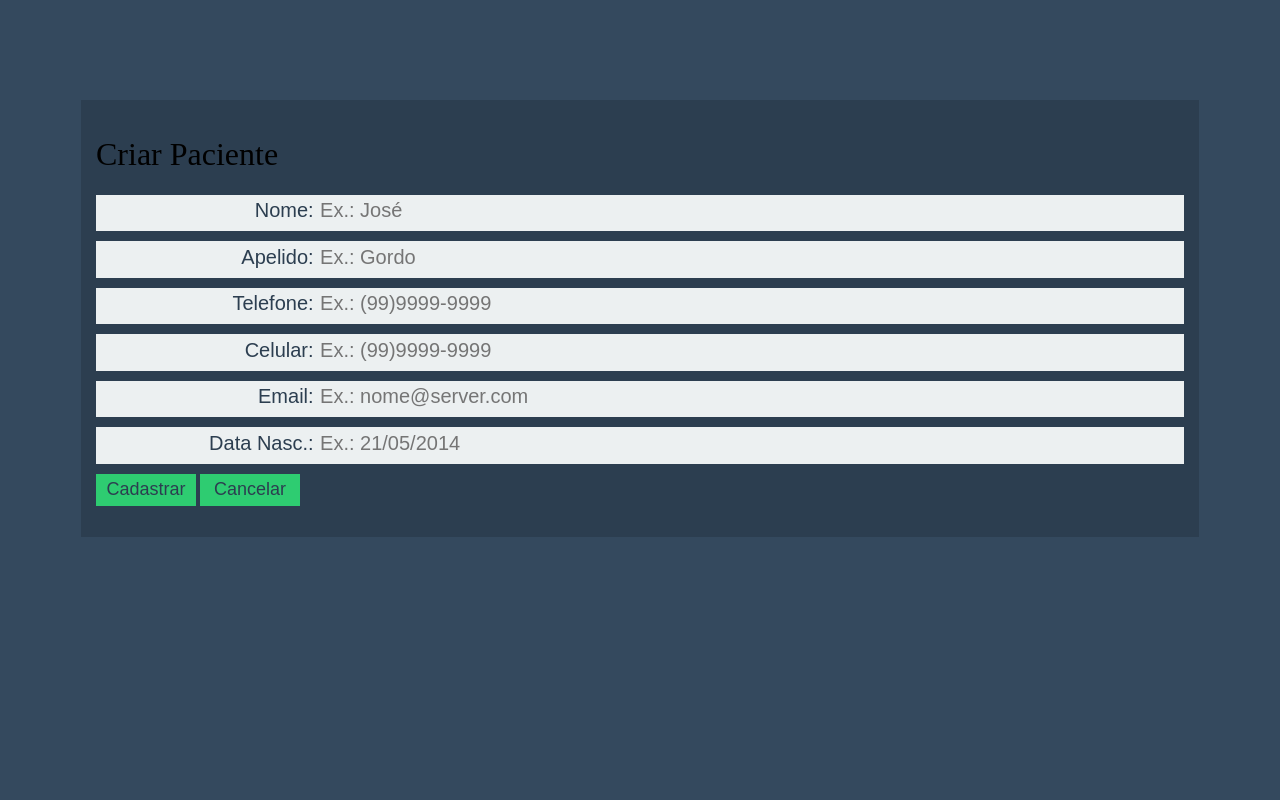
After one commit to othman853/PHP-INTERDIS, a PHP site: page /view/criarPaciente.php in a window 1280 px wide. The commit adds this page. Run offline with PHP 8.4, Linux system fonts and the light colour scheme.

Commit message:
Iniciando criação de novas páginas do menu

```diff
--- /dev/null
+++ b/view/criarPaciente.php
@@ -0,0 +1,51 @@
+<html>
+<head>
+	<meta charset="UTF-8">
+
+	<link rel="stylesheet" href="css/main.css" type="text/css">
+	<link rel="stylesheet" href="css/paciente.css" type="text/css">
+
+	<?php include_once '../controller/PacienteCtr.class.php'; ?>
+
+	<title>Manter Pacientes</title>
+</head>
+<body>
+	<div id="form-wraper">
+		<form action="paciente.php" method="post">
+			<h1 class="title">Criar Paciente</h1>
+
+				<div class="form-group">
+					<label class="form-component" for="nome">Nome:</label>
+					<input type="text" name="nome" id="nome" class="form-component input" placeholder="Ex.: José">
+				</div>
+
+				<div class="form-group">
+						<label class="form-component" for="apelido">Apelido:</label>
+						<input type="text" name="apelido" id="apelido" class="form-component input" placeholder="Ex.: Gordo">
+					</div>
+
+					<div class="form-group">
+						<label class="form-component" for="telefone">Telefone:</label>
+						<input type="text" name="telefone" id="telefone" class="form-component input" placeholder="Ex.: (99)9999-9999">
+					</div>
+
+					<div class="form-group">
+						<label class="form-component" for="celular">Celular:</label>
+						<input type="text" name="celular" id="celular" class="form-component input" placeholder="Ex.: (99)9999-9999">
+					</div>
+
+					<div class="form-group">
+						<label class="form-component" for="email">Email:</label>
+						<input type="email" name="email" class="form-component input" placeholder="Ex.: nome@server.com">
+					</div>
+
+					<div class="form-group">
+						<label class="form-component" for="senha">Data Nasc.:</label>
+						<input type="text" name="dtNascimento" id="dt-nascimento" class="form-component input" placeholder="Ex.: 21/05/2014">
+					</div>
+				<input type="submit" class="form-component button" name="enviar" value="Cadastrar" />
+				<input type="submit" class="form-component button button-cancel" id="cancelar" name="cancelar" value="Cancelar" />
+		</form>
+	</div>
+</body>
+</html>
--- a/view/css/menu.css
+++ b/view/css/menu.css
@@ -28,7 +28,7 @@ header h3{
 }
 	.menu-item{
 		background-color: #2980b9;
-		width: 39%;
+		width: 44%;
 		height: 150px;
 		line-height: 150px;
 		display: inline-block;
--- /dev/null
+++ b/view/css/paciente.css
@@ -0,0 +1,9 @@
+#form-wraper{
+	width: 85%;
+	margin:0 auto;
+	margin-top: 100px;
+	top: 50%;
+	padding: 15px;
+	background-color: #2c3e50;
+
+}
--- /dev/null
+++ b/view/js/menu.js
@@ -0,0 +1,6 @@
+$(document).ready(function(){
+	$("#manter-paciente").click(function(){
+		window.location.href="paciente.php";
+	});
+
+});
--- a/view/menu.php
+++ b/view/menu.php
@@ -14,7 +14,7 @@
 				<span class="menu-icon fa fa-stethoscope"></span>
 				<span class="menu-legend">Manter Médico</span>
 			</div>
-			<div class="menu-item">
+			<div id="manter-paciente" class="menu-item">
 				<span class="menu-icon fa fa-user"></span>
 				<span class="menu-legend">Manter Paciente</span>
 			</div>
@@ -34,5 +34,5 @@
 </body>
 <script type="text/javascript" src="js/jquery-1.10.2.js"></script>
 <script type="text/javascript" src="js/jquery.mask.min.js"></script>
-<script type="text/javascript" src="js/listar.js"></script>
+<script type="text/javascript" src="js/menu.js"></script>
 </html>
```
Also changed, not shown: controller/PacienteCtr.class.php (added), view/agenda.php (added), view/consulta.php (added), view/medico.php (added).
